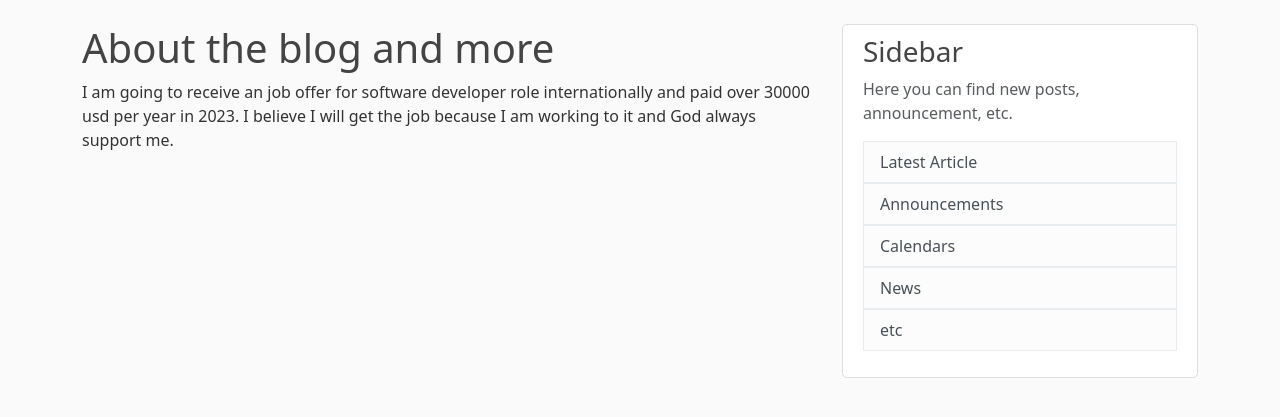
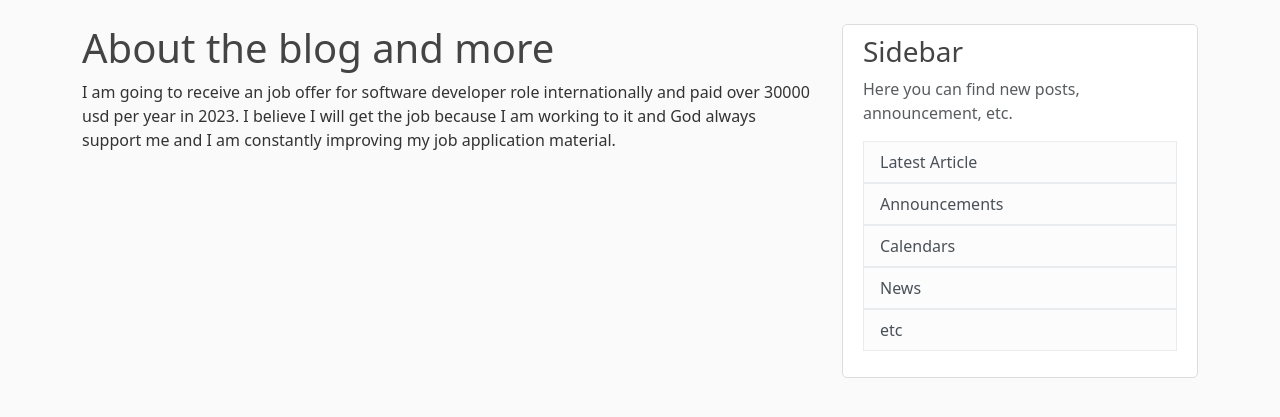
Before and after one commit to hakichris/python_project, a Django app: page /about/ in a window 1280 px wide. Shown: the part 56-473 px from the top of the page. Run offline with Django 4.2, Linux system fonts and the light colour scheme; some libraries are stand-ins or nearby versions.

Commit message:
Update about.html

```diff
--- a/blog/templates/blog/about.html
+++ b/blog/templates/blog/about.html
@@ -4,7 +4,7 @@
      <h1>About the blog and more</h1>
      <p>I am going to receive an job offer for software developer role internationally
           and paid over 30000 usd per year in 2023. I believe I will get the job because I am working to it and God
-          always support me.
+          always support me and I am constantly improving my job application material.
      </p>
 
 {% endblock content %}
```
